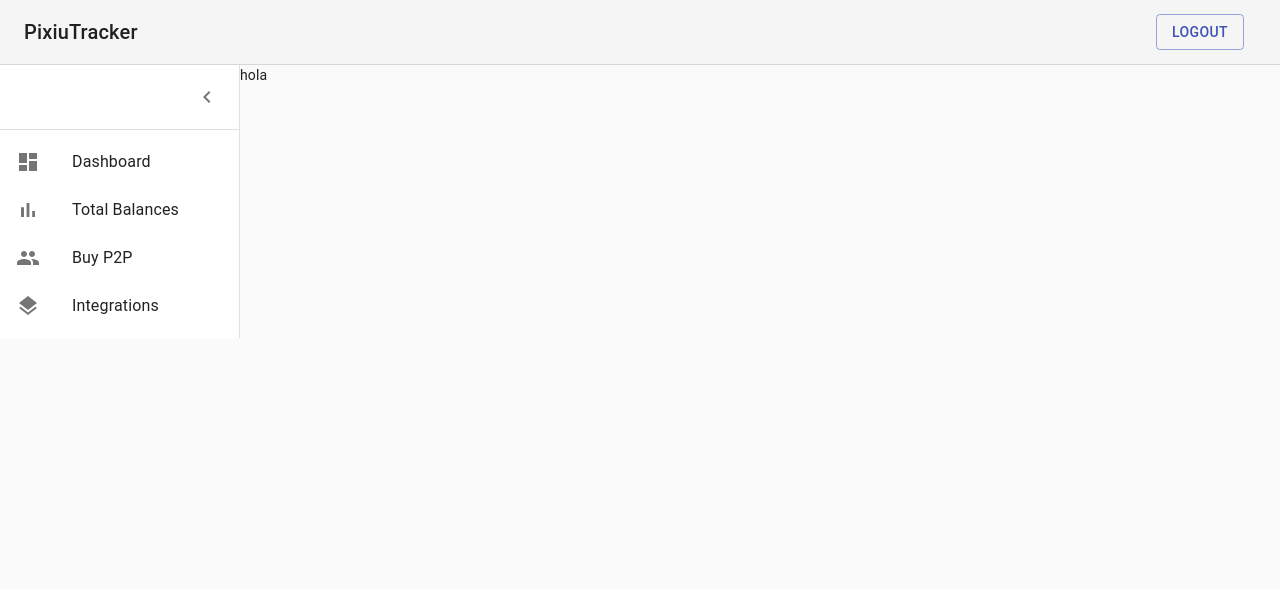
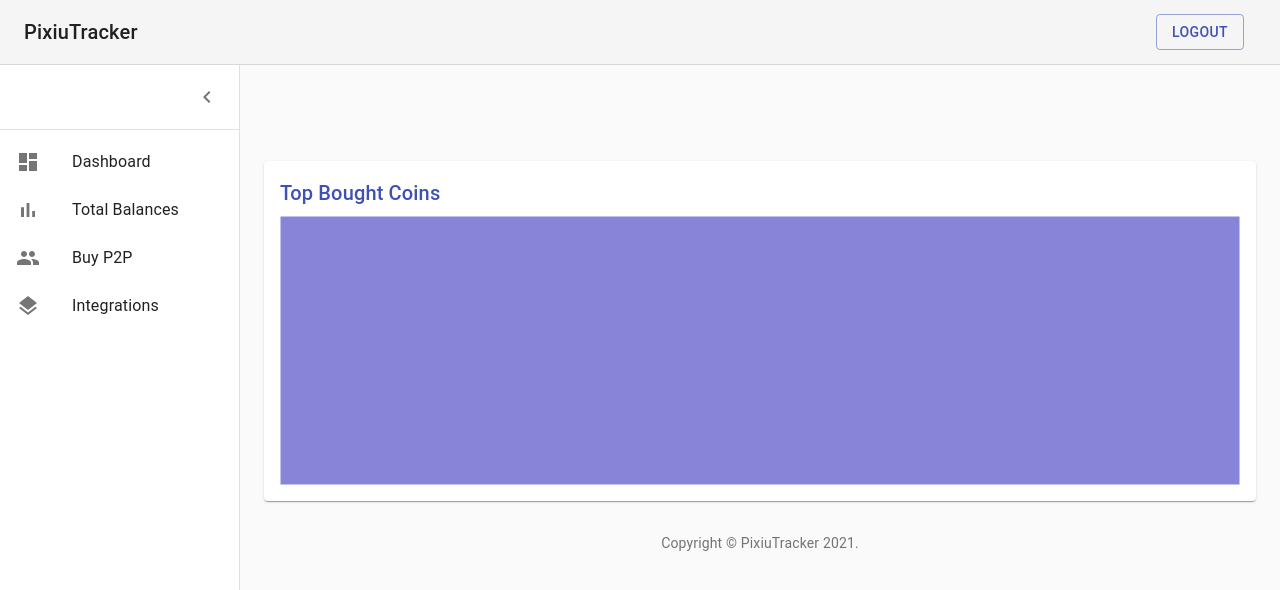
Before and after one commit to agustinstr/PixiuTracker-React, a React (Create React App) app in the folder pixiu-tracker/: page /balances in a window 1280 px wide. Shown: the top 590 px of the page. Built offline with nearby package versions, Linux system fonts and the light colour scheme; no server answers.

Commit message:
Add tree chart

```diff
--- a/pixiu-tracker/src/components/Dashboard.js
+++ b/pixiu-tracker/src/components/Dashboard.js
@@ -146,7 +146,7 @@ export default function Dashboard() {
         setpiechartData(res.data.map((i) => { return {"name": i.name, "value": i.value}}))
     })
     .catch((e) =>
-        console.log("Alla tiene problemas  dsa" + e)
+        console.log("There was a problem" + e)
     );
   }, [])
 
--- a/pixiu-tracker/src/components/Login.js
+++ b/pixiu-tracker/src/components/Login.js
@@ -72,7 +72,7 @@ const SignIn = () => {
 				history.push('/');
 			})
 			.catch((e) =>
-				console.log("Alla tiene problemas" + e)
+				console.log("There was a problem" + e)
 			);
 	};
 
--- a/pixiu-tracker/src/components/PieChart.js
+++ b/pixiu-tracker/src/components/PieChart.js
@@ -64,7 +64,7 @@ export default class CustomPieChart extends PureComponent {
   render() {
     return (
     <React.Fragment>
-      <Title>Balance Chart</Title>
+      <Title>Portfolio Information</Title>
       <ResponsiveContainer width="100%" height="100%">
         <PieChart width={400} height={400}>
           <Pie
--- a/pixiu-tracker/src/components/TotalBalances.js
+++ b/pixiu-tracker/src/components/TotalBalances.js
@@ -21,6 +21,7 @@ import EnhancedTable from './EnhancedTable';
 import Header from './Header';
 import CustomPieChart from './PieChart';
 import MainListItems from './MainListItems';
+import TreeChart from './TreeCharts';
 function Copyright() {
   return (
     <Typography variant="body2" color="textSecondary" align="center">
@@ -124,7 +125,7 @@ const useStyles = makeStyles((theme) => ({
 export default function TotalBalances() {
   const [usercoins, setusercoins] = useState([])
   const [totalBalance, settotalBalance] = useState(0)
-  const [piechartData, setpiechartData] = useState([])
+  const [treeChartData, setTreeChartData] = useState([])
 
   const history = useHistory();
   const classes = useStyles();
@@ -140,13 +141,12 @@ export default function TotalBalances() {
 
   useEffect(() => {
     axiosInstance
-    .get('user/portfolio', {})
+    .get('user/general-balance', {})
     .then((res) => {
-        setusercoins(res.data)
-        setpiechartData(res.data.map((i) => { return {"name": i.name, "value": i.value}}))
+        setTreeChartData(res.data.map((i) => { return {"name": i.name, "size": i.value}}))
     })
     .catch((e) =>
-        console.log("Alla tiene problemas  dsa" + e)
+        console.log("There was a problem" + e)
     );
   }, [])
 
@@ -198,7 +198,21 @@ export default function TotalBalances() {
         </List>
       </Drawer>
 
-      <div>hola</div>
+      <main className={classes.content}>
+        <div className={classes.appBarSpacer} />
+        <Container maxWidth="lg" className={classes.container}>
+          <Grid container spacing={3}>
+            <Grid item xs={12} md={12} lg={12}>
+              <Paper className={fixedHeightPaper}>
+                <TreeChart data = {treeChartData}/>
+              </Paper>
+            </Grid>
+          </Grid>
+          <Box pt={4}>
+            <Copyright />
+          </Box>
+        </Container>
+      </main>
     </div>
     </React.Fragment>
   );
--- /dev/null
+++ b/pixiu-tracker/src/components/TreeCharts.js
@@ -0,0 +1,18 @@
+import React, { PureComponent } from 'react';
+import { Treemap, ResponsiveContainer } from 'recharts';
+import Title from './Title';
+
+export default class TreeChart extends PureComponent {
+  static demoUrl = 'https://codesandbox.io/s/simple-treemap-r5o4e';
+
+  render() {
+    return (
+        <>
+            <Title>Top Bought Coins</Title>
+            <ResponsiveContainer width="100%" height="100%">
+                <Treemap width={400} height={200} data={this.props.data} dataKey="size" ratio={4 / 3} stroke="#fff" fill="#8884d8" />
+            </ResponsiveContainer>
+        </>
+    );
+  }
+}
```
